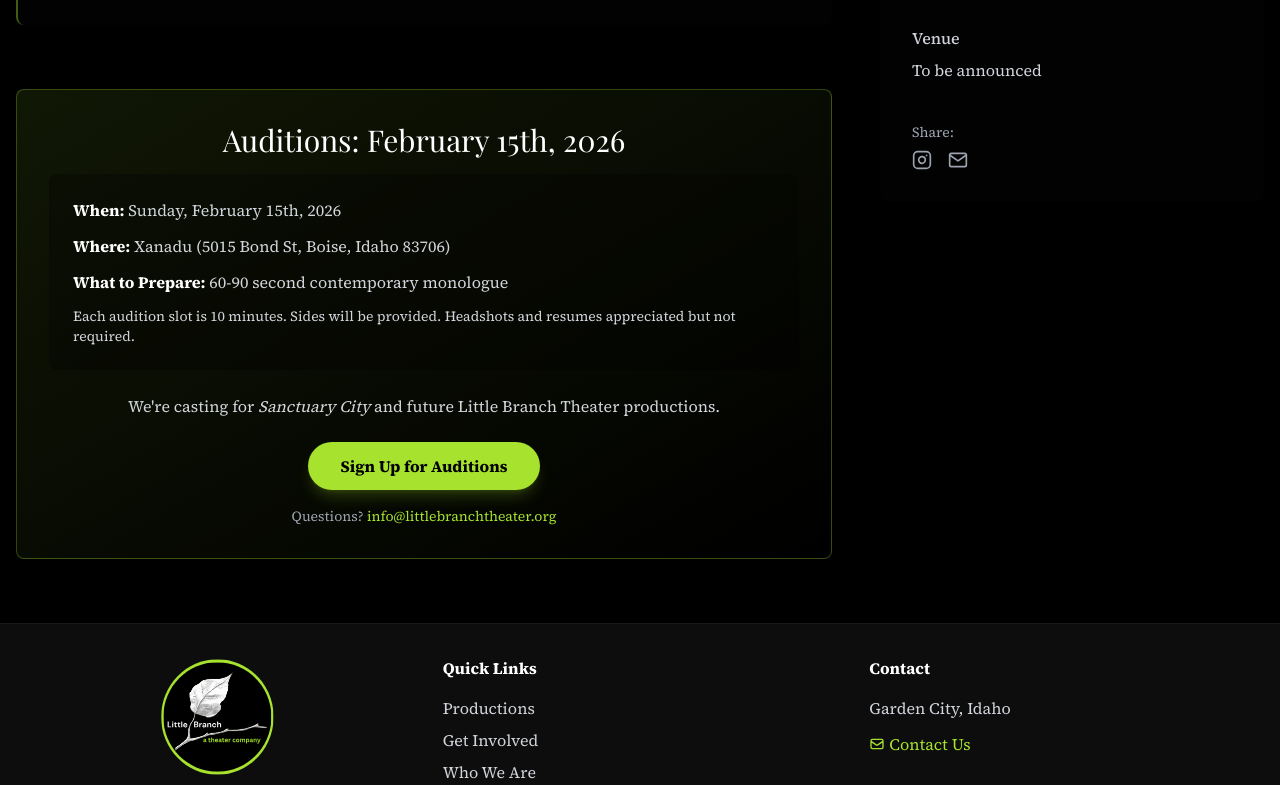
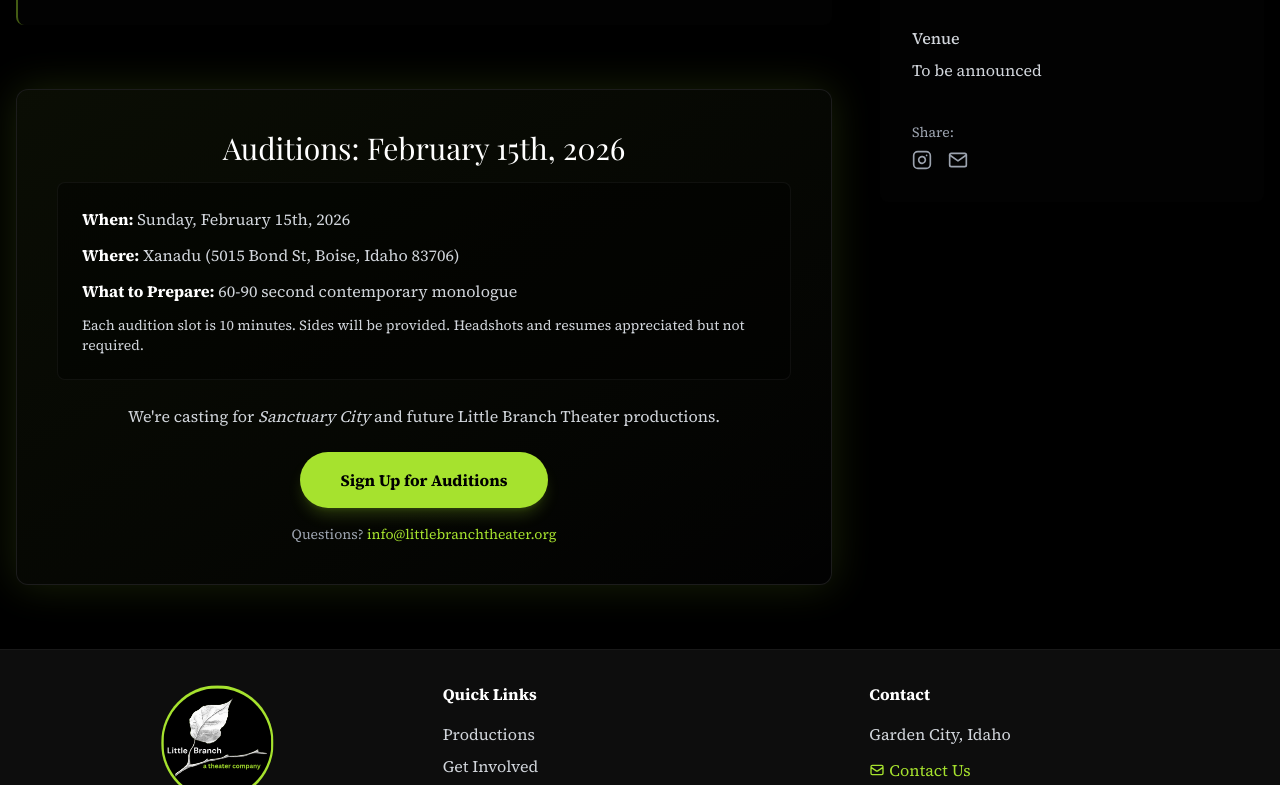
Before and after one commit to gzambran/littleBranchTheater, a Next.js app: page /productions/sanctuary-city in a window 1280 px wide. Shown: the part 1439-2224 px from the top of the page. Built offline with nearby package versions, Linux system fonts and the light colour scheme; a web font is replaced by a local one.

Commit message:
Apply SpotlightCard to Sanctuary City audition sections

```diff
--- a/src/app/productions/sanctuary-city/page.tsx
+++ b/src/app/productions/sanctuary-city/page.tsx
@@ -9,6 +9,7 @@ import ShowDateVenue from "@/components/show/ShowDateVenue";
 import ShowContentSection from "@/components/show/ShowContentSection";
 import ShowSidebar from "@/components/show/ShowSidebar";
 import SocialShare from "@/components/show/SocialShare";
+import SpotlightCard from "@/components/SpotlightCard";
 
 export const revalidate = 3600;
 
@@ -53,12 +54,12 @@ export default function SanctuaryCityPage() {
       </PageHeader>
 
       <ShowMediaSection>
-        <div className="relative aspect-[16/9]">
+        <div className="relative aspect-[16/9] shadow-2xl">
           <Image
             src="/images/sanctuary-city-main.webp"
             alt="Sanctuary City by Martyna Majok - May 2026"
             fill
-            className="object-contain"
+            className="object-contain drop-shadow-xl"
             sizes="(max-width: 768px) 100vw, (max-width: 1200px) 90vw, 1280px"
             priority
           />
@@ -101,14 +102,15 @@ export default function SanctuaryCityPage() {
               whileInView={{ opacity: 1, y: 0 }}
               transition={{ duration: 0.7, delay: 0.4 }}
               viewport={{ once: true }}
-              className="bg-gradient-to-br from-accent/10 to-black/30 p-8 rounded-lg border border-accent/30"
             >
+              <SpotlightCard className="shadow-glow-accent border-accent/30" spotlightColor="rgba(166, 226, 46, 0.2)">
+                <div className="p-8 bg-gradient-to-br from-accent/5 to-transparent">
                   <div className="text-center mb-6">
                     <h3 className="font-display text-2xl md:text-3xl text-white mb-4">
                       Auditions: February 15th, 2026
                     </h3>
 
-                <div className="text-left bg-black/30 p-6 rounded-lg mb-6 space-y-3">
+                    <div className="text-left bg-black/40 p-6 rounded-lg mb-6 space-y-3 border border-white/5">
                       <p className="text-gray-300">
                         <strong className="text-white">When:</strong> Sunday, February 15th, 2026
                       </p>
@@ -123,17 +125,15 @@ export default function SanctuaryCityPage() {
                       </p>
                     </div>
 
-                <p className="text-gray-300 text-base mb-4">
+                    <p className="text-gray-300 text-base mb-6">
                       We're casting for <em>Sanctuary City</em> and future Little Branch Theater productions.
                     </p>
-              </div>
 
-              <div className="text-center">
                     <motion.a
                       href="https://www.signupgenius.com/go/10C044EA8AE23AAF8C16-61616113-sanctuary"
                       target="_blank"
                       rel="noopener noreferrer"
-                  className="inline-block bg-accent hover:bg-accent/90 text-black font-bold py-3 px-8 rounded-full transition-all duration-200 transform hover:scale-105 shadow-lg shadow-accent/20"
+                      className="inline-block bg-accent hover:bg-accent/90 text-black font-bold py-4 px-10 rounded-full transition-all duration-200 shadow-lg shadow-accent/20"
                       whileHover={{ scale: 1.05 }}
                       whileTap={{ scale: 0.95 }}
                     >
@@ -143,6 +143,8 @@ export default function SanctuaryCityPage() {
                       Questions? <a href="mailto:info@littlebranchtheater.org" className="text-accent hover:underline">info@littlebranchtheater.org</a>
                     </p>
                   </div>
+                </div>
+              </SpotlightCard>
             </motion.div>
           </div>
         </div>
@@ -166,14 +168,15 @@ export default function SanctuaryCityPage() {
                 whileInView={{ opacity: 1, y: 0 }}
                 transition={{ duration: 0.7, delay: 0.2 }}
                 viewport={{ once: true }}
-                className="bg-gradient-to-br from-accent/10 to-black/30 p-8 rounded-lg border border-accent/30"
               >
+                <SpotlightCard className="shadow-glow-accent border-accent/30" spotlightColor="rgba(166, 226, 46, 0.2)">
+                  <div className="p-8 md:p-10 bg-gradient-to-br from-accent/5 to-transparent">
                     <div className="text-center mb-6">
                       <h3 className="font-display text-2xl md:text-3xl text-white mb-4">
                         Auditions: February 15th, 2026
                       </h3>
 
-                  <div className="text-left bg-black/30 p-6 rounded-lg mb-6 space-y-3">
+                      <div className="text-left bg-black/40 p-6 rounded-lg mb-6 space-y-3 border border-white/5">
                         <p className="text-gray-300">
                           <strong className="text-white">When:</strong> Sunday, February 15th, 2026
                         </p>
@@ -188,7 +191,7 @@ export default function SanctuaryCityPage() {
                         </p>
                       </div>
 
-                  <p className="text-gray-300 text-base mb-4">
+                      <p className="text-gray-300 text-base mb-6">
                         We're casting for <em>Sanctuary City</em> and future Little Branch Theater productions.
                       </p>
                     </div>
@@ -198,7 +201,7 @@ export default function SanctuaryCityPage() {
                         href="https://www.signupgenius.com/go/10C044EA8AE23AAF8C16-61616113-sanctuary"
                         target="_blank"
                         rel="noopener noreferrer"
-                    className="inline-block bg-accent hover:bg-accent/90 text-black font-bold py-3 px-8 rounded-full transition-all duration-200 transform hover:scale-105 shadow-lg shadow-accent/20"
+                        className="inline-block bg-accent hover:bg-accent/90 text-black font-bold py-4 px-10 rounded-full transition-all duration-200 transform hover:scale-105 shadow-lg shadow-accent/20"
                         whileHover={{ scale: 1.05 }}
                         whileTap={{ scale: 0.95 }}
                       >
@@ -208,6 +211,8 @@ export default function SanctuaryCityPage() {
                         Questions? <a href="mailto:info@littlebranchtheater.org" className="text-accent hover:underline">info@littlebranchtheater.org</a>
                       </p>
                     </div>
+                  </div>
+                </SpotlightCard>
               </motion.div>
             </div>
 
```
Lines whose indentation alone changed are shown as unchanged.
